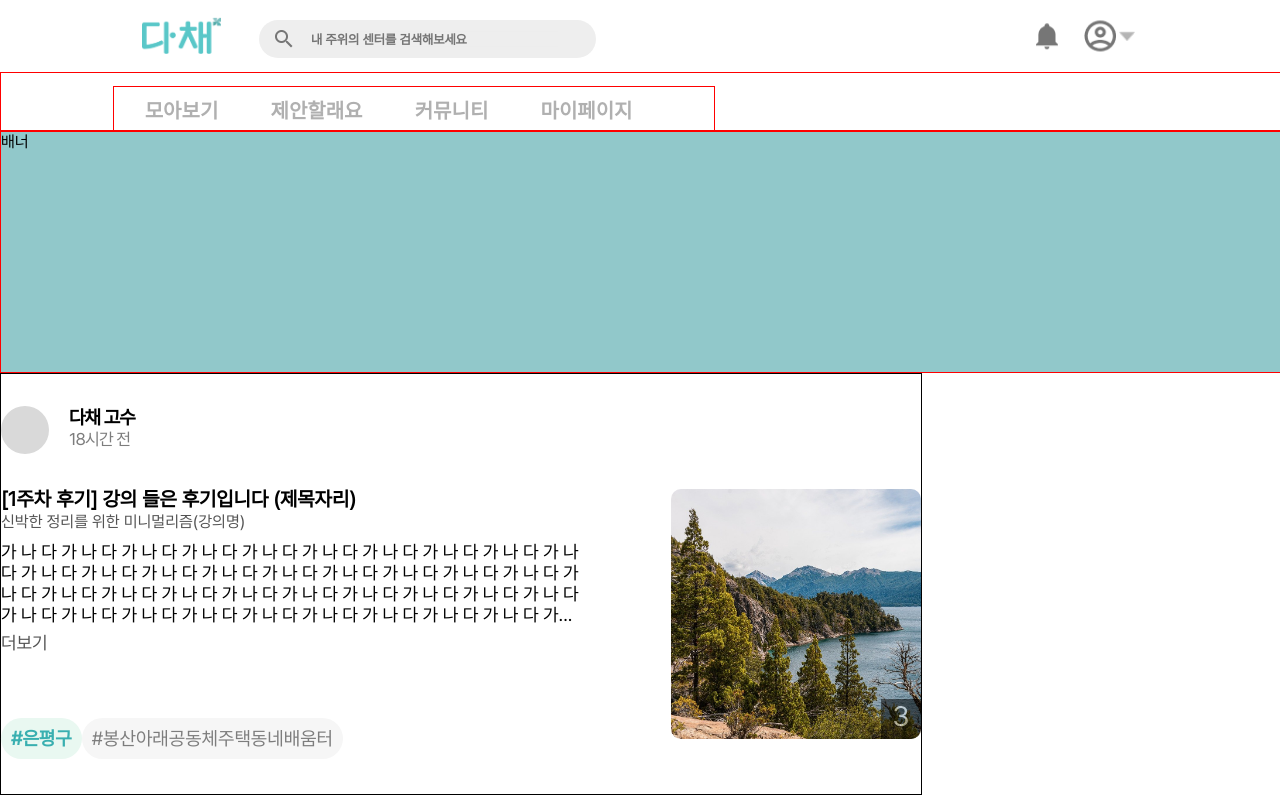
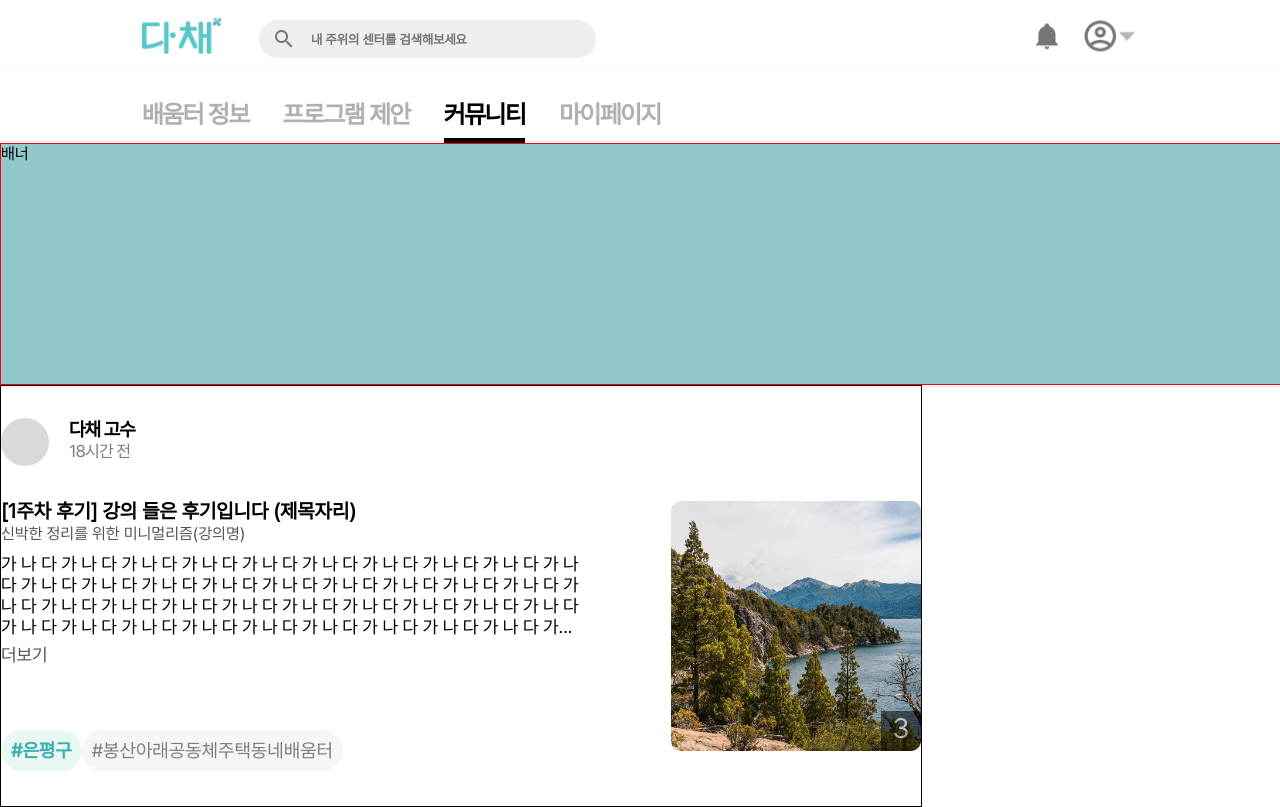
Before and after one commit to KUSITMS-27-chilling/Dachae-FE, a React (Vite) app: page /commu in a window 1280 px wide. Built offline with nearby package versions, Linux system fonts and the light colour scheme.

Commit message:
feat: TabBar 컴포넌트로 구현

```diff
--- /dev/null
+++ b/src/components/TabBar/TabBar.styled.ts
@@ -0,0 +1,34 @@
+import styled from "styled-components";
+
+export const TabBarContainer = styled.div`
+  width: 100%;
+  height: 4.4375rem;
+  position: relative;
+  box-shadow: 0px 4px 6px rgba(162, 162, 162, 0.25);
+`;
+
+export const CategoryContainer = styled.div`
+  width: 32.4375rem;
+  height: 2.75rem;
+  display: flex;
+  justify-content: space-between;
+  position: absolute;
+  top: 1.6875rem;
+  left: 8.875rem;
+
+  .tab-bar__category {
+    width: max-content;
+    height: 2.4375rem;
+    font-size: 25px;
+    font-weight: 700;
+    line-height: 1.875rem;
+    letter-spacing: -0.05em;
+    color: #b0b0b0;
+    cursor: pointer;
+  }
+
+  .active {
+    color: #000;
+    border-bottom: 5px solid #000;
+  }
+`;
--- /dev/null
+++ b/src/components/TabBar/TabBar.tsx
@@ -0,0 +1,58 @@
+import {
+  TabBarContainer,
+  CategoryContainer,
+} from "./TabBar.styled";
+import { useNavigate } from "react-router-dom";
+import { Category, TabBarProps } from "../../types/tabCategory";
+import { useEffect } from "react";
+
+function TabBar({ prop = 'program' } : TabBarProps) {
+  const navigate = useNavigate();
+
+  useEffect(() => {
+    const categoryArr = document.querySelectorAll('.tab-bar__category');
+    categoryArr.forEach((el) => {
+      el.className = 'tab-bar__category';
+    })
+    const activeCategory = document.getElementById(`tab-bar__category-${prop}`)
+    activeCategory!.className = 'tab-bar__category active';
+  }, [])
+
+  const goMain =()=>{ //메인 디테일
+    navigate("/");
+  }
+  const goSuggest =()=>{ //제안할래요
+    navigate("/suggest");
+  }
+  const goCommu =()=>{ //커뮤니티
+    navigate("/commu");
+  }
+  const goMypage =()=>{ //마이페이지
+    navigate("/mypage");
+  }
+
+  return(
+    <TabBarContainer>
+      <CategoryContainer>
+        <div
+          id="tab-bar__category-program"
+          className="tab-bar__category active"
+          onClick={goMain}>배움터 정보</div>
+        <div
+          id="tab-bar__category-suggest"
+          className="tab-bar__category"
+          onClick={goSuggest}>프로그램 제안</div>
+        <div
+          id="tab-bar__category-community"
+          className="tab-bar__category"
+          onClick={goCommu}>커뮤니티</div>
+        <div
+          id="tab-bar__category-mypage"
+          className="tab-bar__category"
+          onClick={goMypage}>마이페이지</div>
+      </CategoryContainer>
+    </TabBarContainer>
+  )
+}
+
+export default TabBar;
--- /dev/null
+++ b/src/components/TabBar/index.tsx
@@ -0,0 +1,3 @@
+import TabBar from "./TabBar";
+
+export default TabBar;
--- a/src/pages/Commu/CommunityPage.tsx
+++ b/src/pages/Commu/CommunityPage.tsx
@@ -1,15 +1,15 @@
 import React from 'react'
 import Review from '../../components/Review'
-import { useNavigate } from 'react-router-dom';
 import {
-  MainBanner,
-  MainBody_Tapbar
+  MainBanner
 } from "./CommunityPage.styled"
+import TabBar from '../../components/TabBar';
 import Header from '../../components/Header/Header';
 import CommuBest from '../../components/Commu/CommuBest'
 import CommuMyPost from '../../components/Commu/CommuMyPost'
 import CommuPostBtn from '../../components/Commu/CommuPostBtn';
 import temp_program from "../../assets/temp_program.jpg";
+import { Category } from '../../types/tabCategory';
 
 function CommunityPage() {
   const reviewData = {
@@ -32,36 +32,14 @@ function CommunityPage() {
     ]
   }
 
+  const category: Category = 'community';
 
-  const navigate = useNavigate();
-  const goLogin =()=>{
-      navigate("/login");
-  }
-  const goMain =()=>{ //모아보기
-      navigate("/");
-    }
-  const goSuggest =()=>{ //제안할래요
-      navigate("/suggest");
-    }
-  const goCommu =()=>{ //커뮤니티
-      navigate("/commu");
-    }
-  const goMypage =()=>{ //마이페이지
-      navigate("/mypage");
-    }
   return (
     <div>
       <>
       <Header>
       </Header>
-      <MainBody_Tapbar>
-      <div className='MainBody_Tapbar_In'>
-        <button onClick={goMain}>모아보기</button>
-        <button onClick={goSuggest}>제안할래요</button>
-        <button onClick={goCommu}>커뮤니티</button>
-        <button onClick={goMypage}>마이페이지</button>
-      </div>
-      </MainBody_Tapbar>
+      <TabBar prop={category} />
       <MainBanner>
         배너
       </MainBanner>
--- a/src/pages/Main/MainPage.tsx
+++ b/src/pages/Main/MainPage.tsx
@@ -12,11 +12,16 @@ import MainBodyContent from '../../components/Main/MainBodyContent/MainBodyConte
 import Header from '../../components/Header/Header';
 import CenterNews from '../../components/CenterNews';
 import TodayMy from '../../components/Main/TodayMy';
+import TabBar from '../../components/TabBar';
 import { LGData } from '../../types/centerNews';
 import axios from 'axios';
 import map_marker from '../../assets/map-marker-radius.png';
+import { loginState } from '../../recoil/user';
+import { useRecoilValue } from 'recoil';
 
 function MainPage() {
+  const state = useRecoilValue(loginState);
+
   axios.get(`${import.meta.env.VITE_APP_HOST}/program`)
     .then((res) => {
       console.log(res.data.data);
@@ -106,21 +111,17 @@ function MainPage() {
 
         </MainBody_Today>
 
-        <MainBody_Tapbar>
-          <div className='MainBody_Tapbar_In'>
-            <button onClick={goMain}>모아보기</button>
-            <button onClick={goSuggest}>제안할래요</button>
-            <button onClick={goCommu}>커뮤니티</button>
-            <button onClick={goMypage}>마이페이지</button>
-          </div>
-        </MainBody_Tapbar>
+        <TabBar />
 
+        {
+          !state &&
           <MainMiddle>
             <div id='main__middle-rect'>
               <img src={map_marker} alt="map-marker" />
               <div id='main__middle-text'>다채에서 많은 분들이 지정해두신 관심 센터를 추천해드려요 !</div>
             </div>
           </MainMiddle>
+        }
 
         <MainBodyContent/>
       </>
--- /dev/null
+++ b/src/types/tabCategory.ts
@@ -0,0 +1,5 @@
+export type Category = 'program' | 'suggest' | 'community' | 'mypage';
+
+export interface TabBarProps {
+  prop?: Category;
+}
```
Lines whose indentation alone changed are shown as unchanged.
